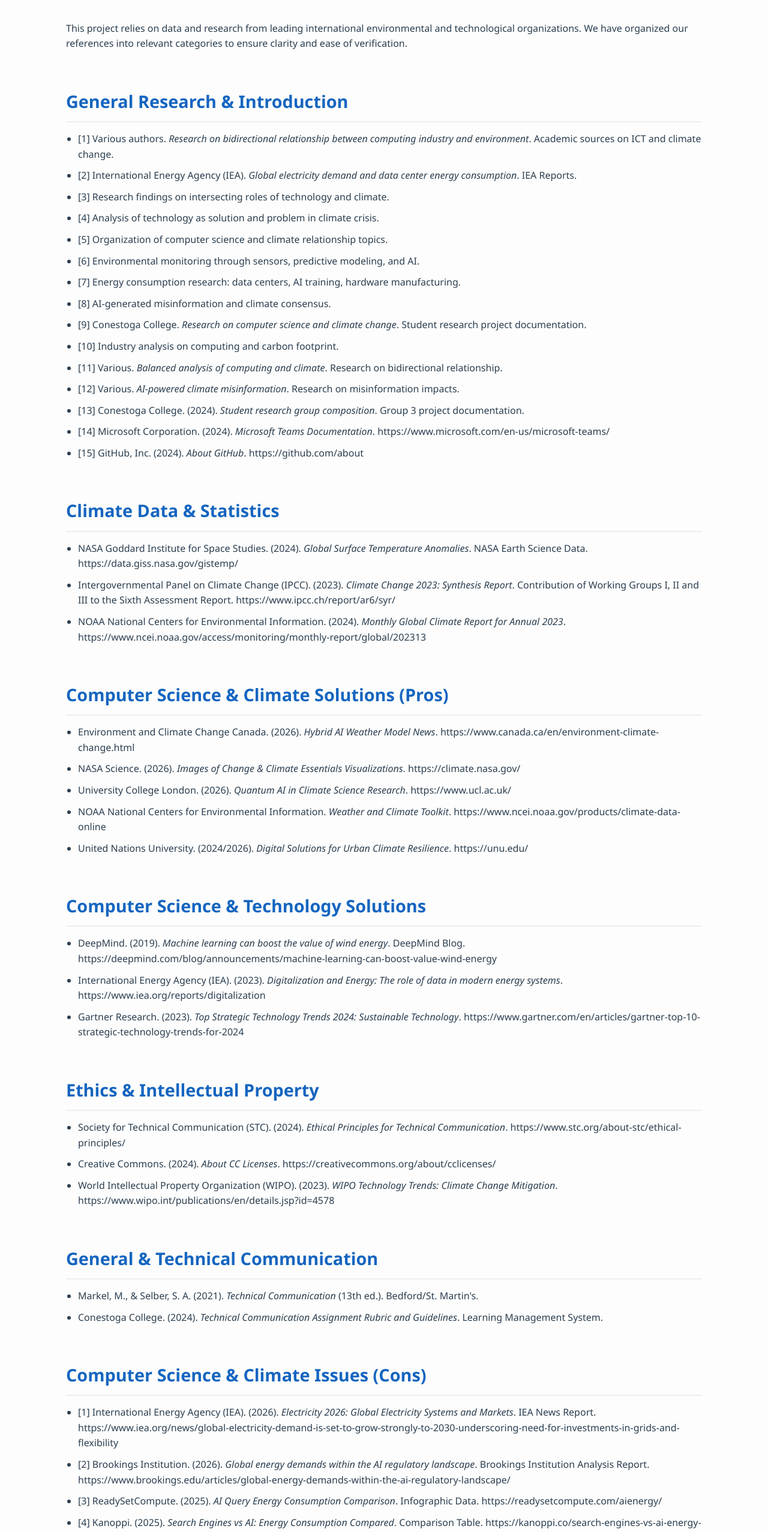
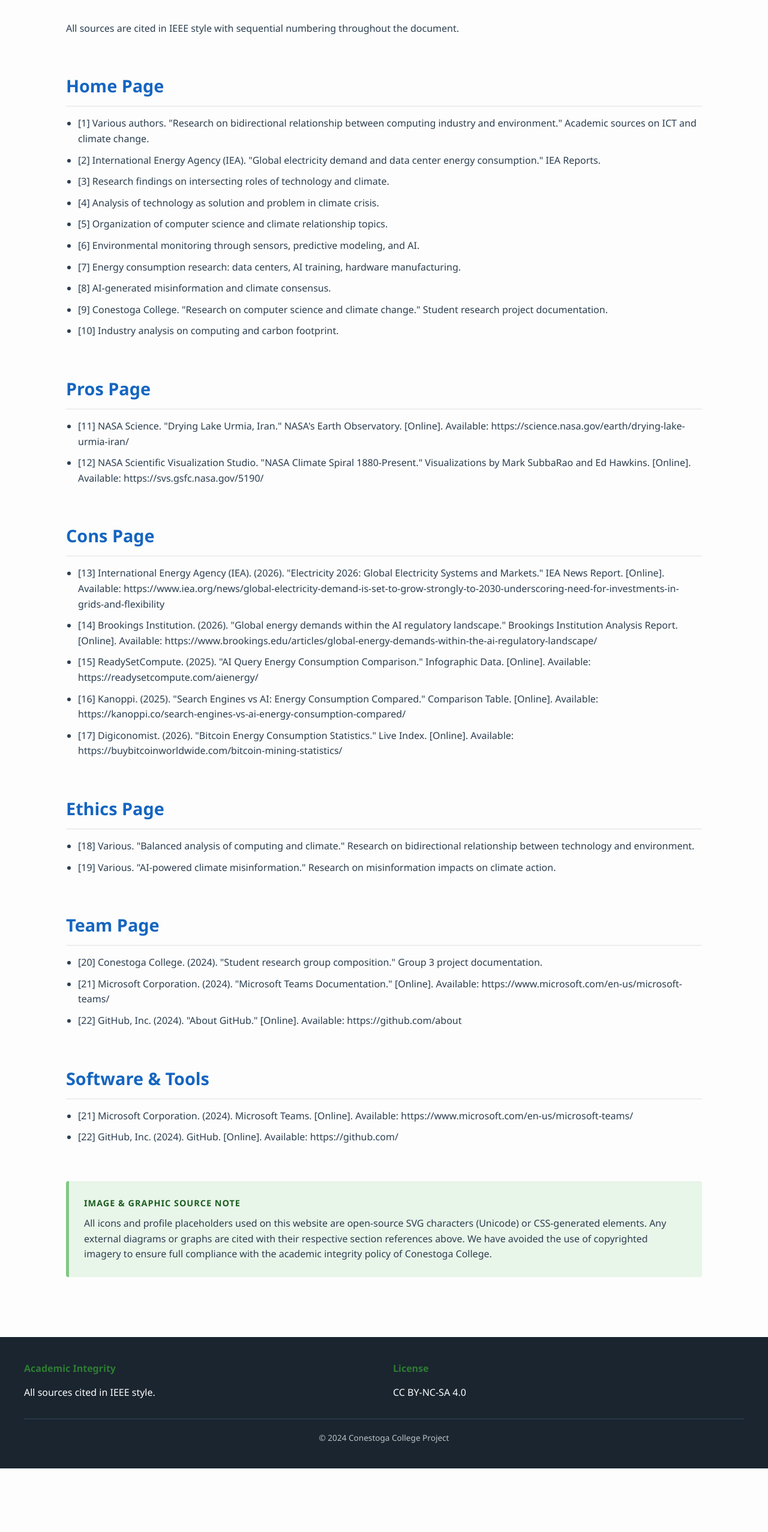
Before and after one commit to AbhinavVenkatSG/group3_projectb, a plain HTML site: page references.html in a window 1280 px wide. Shown: the part 220-2774 px from the top of the page at 60% size. After the commit the page ends 2668 px from the top, so only its background shows below. Drawn offline with Linux system fonts and the light colour scheme.

Commit message:
Update all citations to sequential IEEE [1]-[22], add pros image citations, restructure references by page

```diff
--- a/references.html
+++ b/references.html
@@ -25,101 +25,74 @@
     <main>
         <section class="section">
             <h1>References</h1>
-            <p class="subtitle">Academic and technical sources used in the development of this website.</p>
-
-            <p>This project relies on data and research from leading international environmental and technological organizations. We have organized our references into relevant categories to ensure clarity and ease of verification.</p>
+            <p class="subtitle">Academic and technical sources used in the development of this website, organized by section.</p>
+            <p>All sources are cited in IEEE style with sequential numbering throughout the document.</p>
         </section>
 
         <section class="section">
-            <h2>General Research & Introduction</h2>
+            <h2>Home Page</h2>
             <ul>
-                <li>[1] Various authors. <em>Research on bidirectional relationship between computing industry and environment</em>. Academic sources on ICT and climate change.</li>
-                <li>[2] International Energy Agency (IEA). <em>Global electricity demand and data center energy consumption</em>. IEA Reports.</li>
+                <li>[1] Various authors. "Research on bidirectional relationship between computing industry and environment." Academic sources on ICT and climate change.</li>
+                <li>[2] International Energy Agency (IEA). "Global electricity demand and data center energy consumption." IEA Reports.</li>
                 <li>[3] Research findings on intersecting roles of technology and climate.</li>
                 <li>[4] Analysis of technology as solution and problem in climate crisis.</li>
                 <li>[5] Organization of computer science and climate relationship topics.</li>
                 <li>[6] Environmental monitoring through sensors, predictive modeling, and AI.</li>
                 <li>[7] Energy consumption research: data centers, AI training, hardware manufacturing.</li>
                 <li>[8] AI-generated misinformation and climate consensus.</li>
-                <li>[9] Conestoga College. <em>Research on computer science and climate change</em>. Student research project documentation.</li>
+                <li>[9] Conestoga College. "Research on computer science and climate change." Student research project documentation.</li>
                 <li>[10] Industry analysis on computing and carbon footprint.</li>
-                <li>[11] Various. <em>Balanced analysis of computing and climate</em>. Research on bidirectional relationship.</li>
-                <li>[12] Various. <em>AI-powered climate misinformation</em>. Research on misinformation impacts.</li>
-                <li>[13] Conestoga College. (2024). <em>Student research group composition</em>. Group 3 project documentation.</li>
-                <li>[14] Microsoft Corporation. (2024). <em>Microsoft Teams Documentation</em>. https://www.microsoft.com/en-us/microsoft-teams/</li>
-                <li>[15] GitHub, Inc. (2024). <em>About GitHub</em>. https://github.com/about</li>
             </ul>
         </section>
 
         <section class="section">
-            <h2>Climate Data & Statistics</h2>
+            <h2>Pros Page</h2>
             <ul>
-                <li>NASA Goddard Institute for Space Studies. (2024). <em>Global Surface Temperature Anomalies</em>. NASA Earth Science Data. https://data.giss.nasa.gov/gistemp/</li>
-                <li>Intergovernmental Panel on Climate Change (IPCC). (2023). <em>Climate Change 2023: Synthesis Report</em>. Contribution of Working Groups I, II and III to the Sixth Assessment Report. https://www.ipcc.ch/report/ar6/syr/</li>
-                <li>NOAA National Centers for Environmental Information. (2024). <em>Monthly Global Climate Report for Annual 2023</em>. https://www.ncei.noaa.gov/access/monitoring/monthly-report/global/202313</li>
+                <li>[11] NASA Science. "Drying Lake Urmia, Iran." NASA's Earth Observatory. [Online]. Available: https://science.nasa.gov/earth/drying-lake-urmia-iran/</li>
+                <li>[12] NASA Scientific Visualization Studio. "NASA Climate Spiral 1880-Present." Visualizations by Mark SubbaRao and Ed Hawkins. [Online]. Available: https://svs.gsfc.nasa.gov/5190/</li>
             </ul>
         </section>
 
         <section class="section">
-            <h2>Computer Science & Climate Solutions (Pros)</h2>
+            <h2>Cons Page</h2>
             <ul>
-                <li>Environment and Climate Change Canada. (2026). <em>Hybrid AI Weather Model News</em>. https://www.canada.ca/en/environment-climate-change.html</li>
-                <li>NASA Science. (2026). <em>Images of Change & Climate Essentials Visualizations</em>. https://climate.nasa.gov/</li>
-                <li>University College London. (2026). <em>Quantum AI in Climate Science Research</em>. https://www.ucl.ac.uk/</li>
-                <li>NOAA National Centers for Environmental Information. <em>Weather and Climate Toolkit</em>. https://www.ncei.noaa.gov/products/climate-data-online</li>
-                <li>United Nations University. (2024/2026). <em>Digital Solutions for Urban Climate Resilience</em>. https://unu.edu/</li>
+                <li>[13] International Energy Agency (IEA). (2026). "Electricity 2026: Global Electricity Systems and Markets." IEA News Report. [Online]. Available: https://www.iea.org/news/global-electricity-demand-is-set-to-grow-strongly-to-2030-underscoring-need-for-investments-in-grids-and-flexibility</li>
+                <li>[14] Brookings Institution. (2026). "Global energy demands within the AI regulatory landscape." Brookings Institution Analysis Report. [Online]. Available: https://www.brookings.edu/articles/global-energy-demands-within-the-ai-regulatory-landscape/</li>
+                <li>[15] ReadySetCompute. (2025). "AI Query Energy Consumption Comparison." Infographic Data. [Online]. Available: https://readysetcompute.com/aienergy/</li>
+                <li>[16] Kanoppi. (2025). "Search Engines vs AI: Energy Consumption Compared." Comparison Table. [Online]. Available: https://kanoppi.co/search-engines-vs-ai-energy-consumption-compared/</li>
+                <li>[17] Digiconomist. (2026). "Bitcoin Energy Consumption Statistics." Live Index. [Online]. Available: https://buybitcoinworldwide.com/bitcoin-mining-statistics/</li>
             </ul>
         </section>
 
         <section class="section">
-            <h2>Computer Science & Technology Solutions</h2>
+            <h2>Ethics Page</h2>
             <ul>
-                <li>DeepMind. (2019). <em>Machine learning can boost the value of wind energy</em>. DeepMind Blog. https://deepmind.com/blog/announcements/machine-learning-can-boost-value-wind-energy</li>
-                <li>International Energy Agency (IEA). (2023). <em>Digitalization and Energy: The role of data in modern energy systems</em>. https://www.iea.org/reports/digitalization</li>
-                <li>Gartner Research. (2023). <em>Top Strategic Technology Trends 2024: Sustainable Technology</em>. https://www.gartner.com/en/articles/gartner-top-10-strategic-technology-trends-for-2024</li>
+                <li>[18] Various. "Balanced analysis of computing and climate." Research on bidirectional relationship between technology and environment.</li>
+                <li>[19] Various. "AI-powered climate misinformation." Research on misinformation impacts on climate action.</li>
             </ul>
         </section>
 
         <section class="section">
-            <h2>Ethics & Intellectual Property</h2>
+            <h2>Team Page</h2>
             <ul>
-                <li>Society for Technical Communication (STC). (2024). <em>Ethical Principles for Technical Communication</em>. https://www.stc.org/about-stc/ethical-principles/</li>
-                <li>Creative Commons. (2024). <em>About CC Licenses</em>. https://creativecommons.org/about/cclicenses/</li>
-                <li>World Intellectual Property Organization (WIPO). (2023). <em>WIPO Technology Trends: Climate Change Mitigation</em>. https://www.wipo.int/publications/en/details.jsp?id=4578</li>
+                <li>[20] Conestoga College. (2024). "Student research group composition." Group 3 project documentation.</li>
+                <li>[21] Microsoft Corporation. (2024). "Microsoft Teams Documentation." [Online]. Available: https://www.microsoft.com/en-us/microsoft-teams/</li>
+                <li>[22] GitHub, Inc. (2024). "About GitHub." [Online]. Available: https://github.com/about</li>
             </ul>
         </section>
 
         <section class="section">
-            <h2>General & Technical Communication</h2>
+            <h2>Software & Tools</h2>
             <ul>
-                <li>Markel, M., & Selber, S. A. (2021). <em>Technical Communication</em> (13th ed.). Bedford/St. Martin's.</li>
-                <li>Conestoga College. (2024). <em>Technical Communication Assignment Rubric and Guidelines</em>. Learning Management System.</li>
-            </ul>
-        </section>
-
-        <section class="section">
-            <h2>Computer Science & Climate Issues (Cons)</h2>
-            <ul>
-                <li>[1] International Energy Agency (IEA). (2026). <em>Electricity 2026: Global Electricity Systems and Markets</em>. IEA News Report. https://www.iea.org/news/global-electricity-demand-is-set-to-grow-strongly-to-2030-underscoring-need-for-investments-in-grids-and-flexibility</li>
-                <li>[2] Brookings Institution. (2026). <em>Global energy demands within the AI regulatory landscape</em>. Brookings Institution Analysis Report. https://www.brookings.edu/articles/global-energy-demands-within-the-ai-regulatory-landscape/</li>
-                <li>[3] ReadySetCompute. (2025). <em>AI Query Energy Consumption Comparison</em>. Infographic Data. https://readysetcompute.com/aienergy/</li>
-                <li>[4] Kanoppi. (2025). <em>Search Engines vs AI: Energy Consumption Compared</em>. Comparison Table. https://kanoppi.co/search-engines-vs-ai-energy-consumption-compared/</li>
-                <li>[5] Digiconomist. (2026). <em>Bitcoin Energy Consumption Statistics</em>. Live Index. https://buybitcoinworldwide.com/bitcoin-mining-statistics/</li>
-            </ul>
-        </section>
-
-        <section class="section">
-            <h2>Visualizations</h2>
-            <ul>
-                <li>[6] NASA Science. (2022). <em>Drying Lake Urmia, Iran</em>. NASA's Earth Observatory. https://science.nasa.gov/earth/drying-lake-urmia-iran/</li>
-                <li>[7] NASA Scientific Visualization Studio. (2023). <em>NASA Climate Spiral 1880-Present</em>. Visualizations by Mark SubbaRao and Ed Hawkins. https://svs.gsfc.nasa.gov/5190/</li>
+                <li>[21] Microsoft Corporation. (2024). Microsoft Teams. [Online]. Available: https://www.microsoft.com/en-us/microsoft-teams/</li>
+                <li>[22] GitHub, Inc. (2024). GitHub. [Online]. Available: https://github.com/</li>
             </ul>
         </section>
 
         <section class="section">
             <div class="data-box">
                 <h4>Image & Graphic Source Note</h4>
-                <p>All icons and profile placeholders used on this website are open-source SVG characters (Unicode) or CSS-generated elements. Any external diagrams or graphs are cited directly below the relevant section on the Data & Solutions pages. We have avoided the use of copyrighted imagery to ensure full compliance with the academic integrity policy of Conestoga College.</p>
+                <p>All icons and profile placeholders used on this website are open-source SVG characters (Unicode) or CSS-generated elements. Any external diagrams or graphs are cited with their respective section references above. We have avoided the use of copyrighted imagery to ensure full compliance with the academic integrity policy of Conestoga College.</p>
             </div>
         </section>
     </main>
@@ -127,8 +100,8 @@
     <footer>
         <div class="footer-content">
             <div class="footer-section">
-                <h4>Academic integrity</h4>
-                <p>All sources cited per APA 7th Edition style.</p>
+                <h4>Academic Integrity</h4>
+                <p>All sources cited in IEEE style.</p>
             </div>
             <div class="footer-section">
                 <h4>License</h4>
```
Also changed, not shown: cons.html (+7 -7 lines), ethics.html (+2 -2 lines), pros.html (+2 -2 lines), team.html (+4 -4 lines), team_copy.md (+2 -2 lines).
